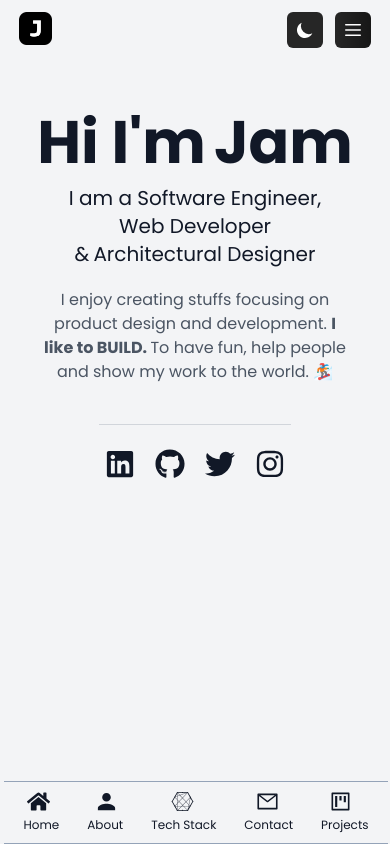
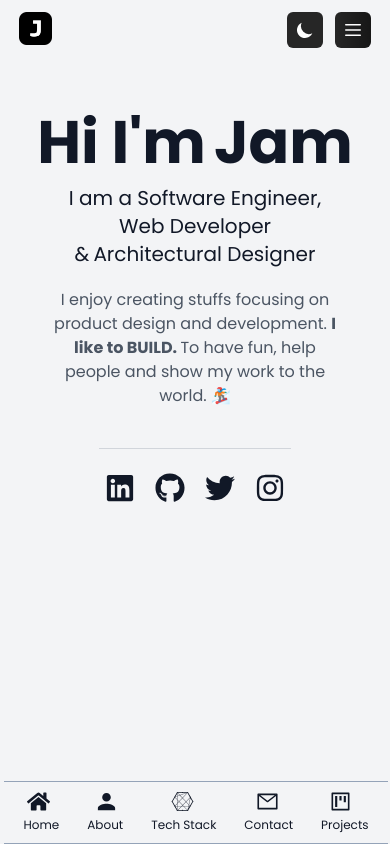
Before and after one commit to johncanero/johncanero-website, a Next.js app: page / in a window 390 px wide. Built offline with nearby package versions, Linux system fonts and the light colour scheme.

Commit message:
Change Margin Padding

```diff
--- a/sections/Hero.tsx
+++ b/sections/Hero.tsx
@@ -33,7 +33,7 @@ const Hero = () => {
         </div>
       </h3>
 
-      <p className="mx-10 mb-10 text-center text-gray-600 md:mb-8 md:mx-0 sm:text-center md:text-left dark:text-gray-500 md:mr-48">
+      <p className="mb-10 text-center text-gray-600 mx-11 md:mb-8 md:mx-0 sm:text-center md:text-left dark:text-gray-500 md:mr-48">
         I enjoy creating stuffs focusing on product design and development. <span className="font-bold">
           I like to BUILD. </span> To have fun, help people and show my work to the world.
         🏂
```
